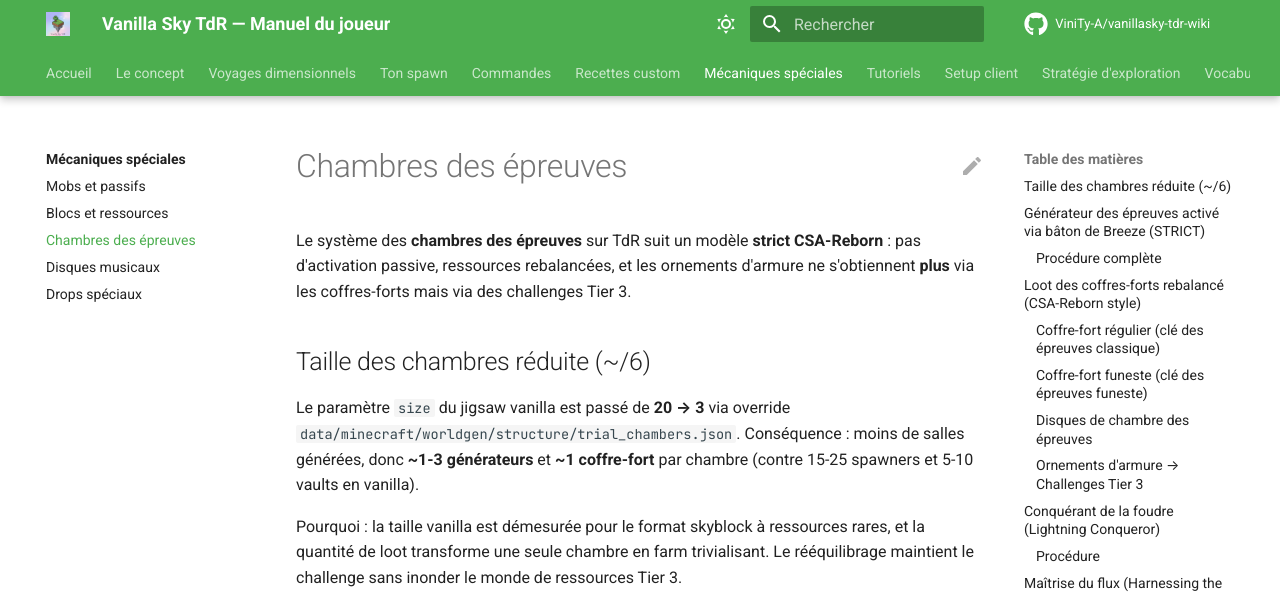
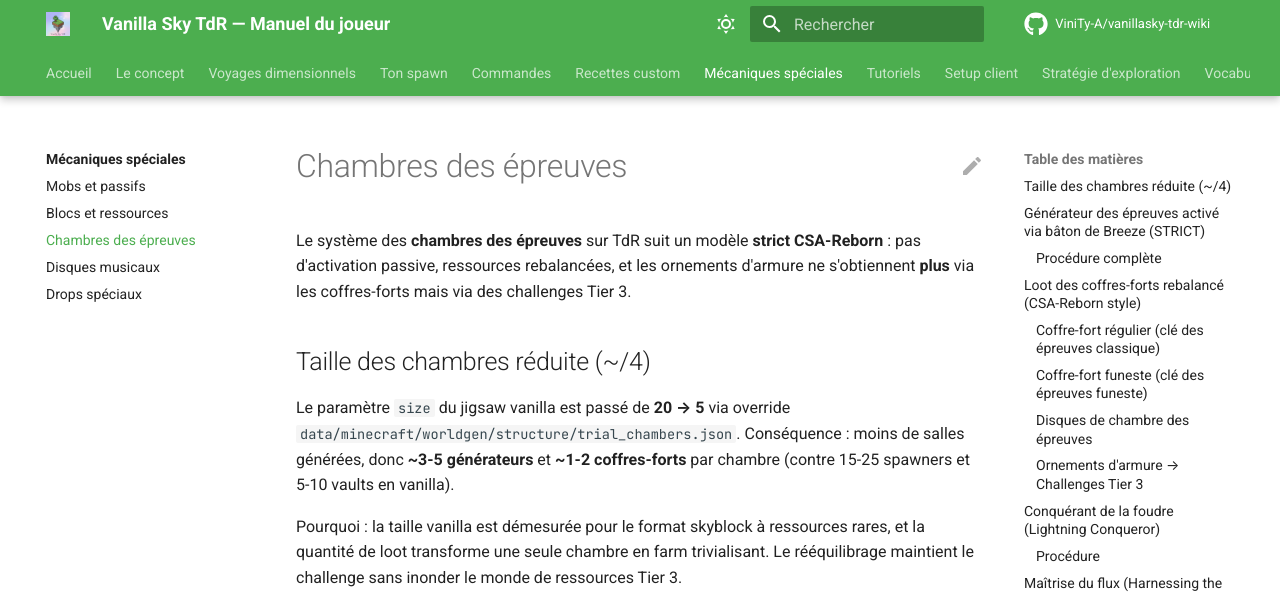
Before and after one commit to ViniTy-A/vanillasky-tdr-wiki, an MkDocs documentation site: the page built from docs/mecaniques/chambres-epreuves.md, in a window 1280 px wide and 900 px high. Shown: the top 593 px of the window. Built offline with MkDocs 1.6.1 and Material for MkDocs 9.7.7, drawn with Linux system fonts in a browser that asks for light colours; comment, search, counter and statistics services are not loaded.

Commit message:
tweak(trial-chambers): revert size 3 → 5 (3 jugé trop petit à l'usage)
Après plusieurs sessions de test à size=3, les chambres étaient devenues
trop minimalistes (1-3 spawners par chambre). Retour à size=5 qui était
le compromis initial : ~3-5 spawners + ~1-2 vaults — toujours bien en
dessous du vanilla (15-25 spawners + 5-10 vaults) mais offre une vraie
exploration.

```diff
--- a/docs/mecaniques/chambres-epreuves.md
+++ b/docs/mecaniques/chambres-epreuves.md
@@ -2,9 +2,9 @@
 
 Le système des **chambres des épreuves** sur TdR suit un modèle **strict CSA-Reborn** : pas d'activation passive, ressources rebalancées, et les ornements d'armure ne s'obtiennent **plus** via les coffres-forts mais via des challenges Tier 3.
 
-## Taille des chambres réduite (~/6)
+## Taille des chambres réduite (~/4)
 
-Le paramètre `size` du jigsaw vanilla est passé de **20 → 3** via override `data/minecraft/worldgen/structure/trial_chambers.json`. Conséquence : moins de salles générées, donc **~1-3 générateurs** et **~1 coffre-fort** par chambre (contre 15-25 spawners et 5-10 vaults en vanilla).
+Le paramètre `size` du jigsaw vanilla est passé de **20 → 5** via override `data/minecraft/worldgen/structure/trial_chambers.json`. Conséquence : moins de salles générées, donc **~3-5 générateurs** et **~1-2 coffres-forts** par chambre (contre 15-25 spawners et 5-10 vaults en vanilla).
 
 Pourquoi : la taille vanilla est démesurée pour le format skyblock à ressources rares, et la quantité de loot transforme une seule chambre en farm trivialisant. Le rééquilibrage maintient le challenge sans inonder le monde de ressources Tier 3.
 
```
